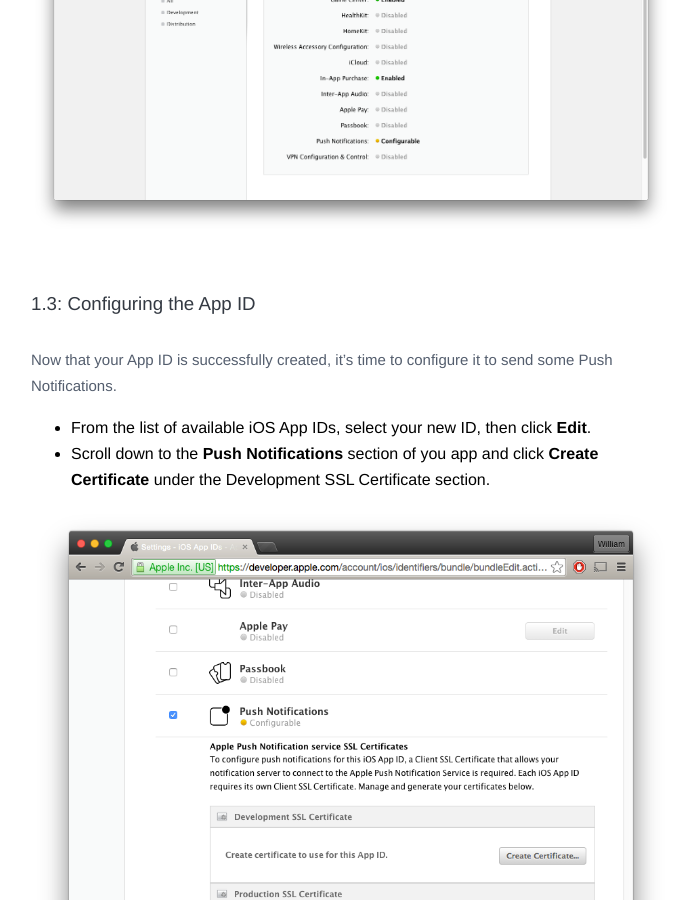
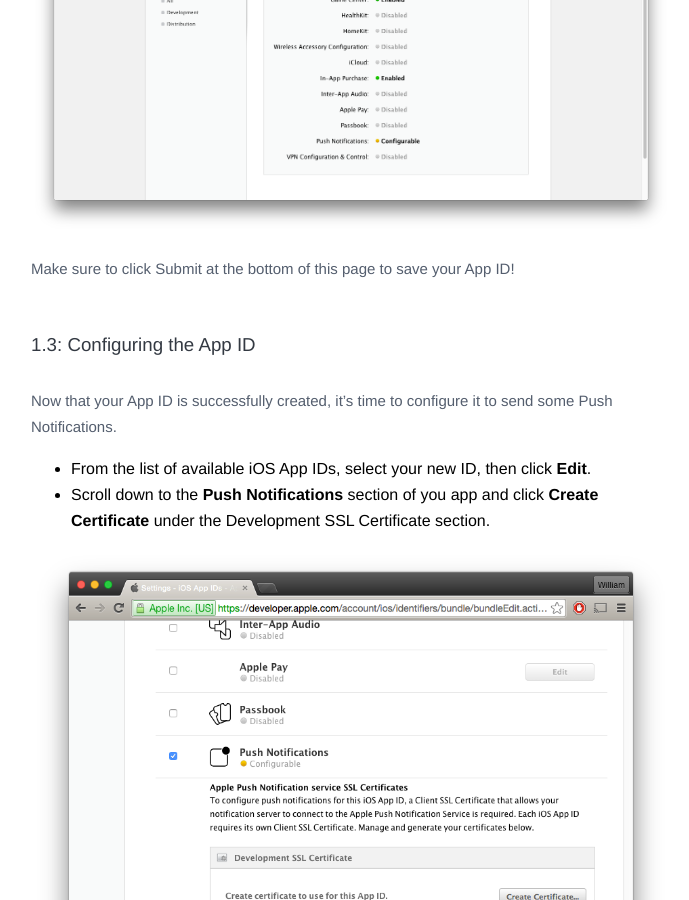
Before and after one commit to ionic-team/ionic-io-docs, a Jekyll site: the page built from push/ios.md, in a window 1280 px wide and 900 px high, scrolled down 2771 px. Shown: the whole window, without its empty margins (369-1058 px from the left). Built offline with Jekyll 4.4.1, drawn with Linux system fonts in a browser that asks for light colours; some web fonts are replaced; Markdown is read by kramdown in place of the engine named in the settings.

Commit message:
Update ios.md

```diff
--- a/push/ios.md
+++ b/push/ios.md
@@ -54,6 +54,8 @@
 show up as <strong>Configurable</strong>.
 
 <img style="width:100%;" src="/img/push-docs/app-confirm-screen.png">
+
+Make sure to click Submit at the bottom of this page to save your App ID!
 
 ### 1.3: Configuring the App ID
 
```
